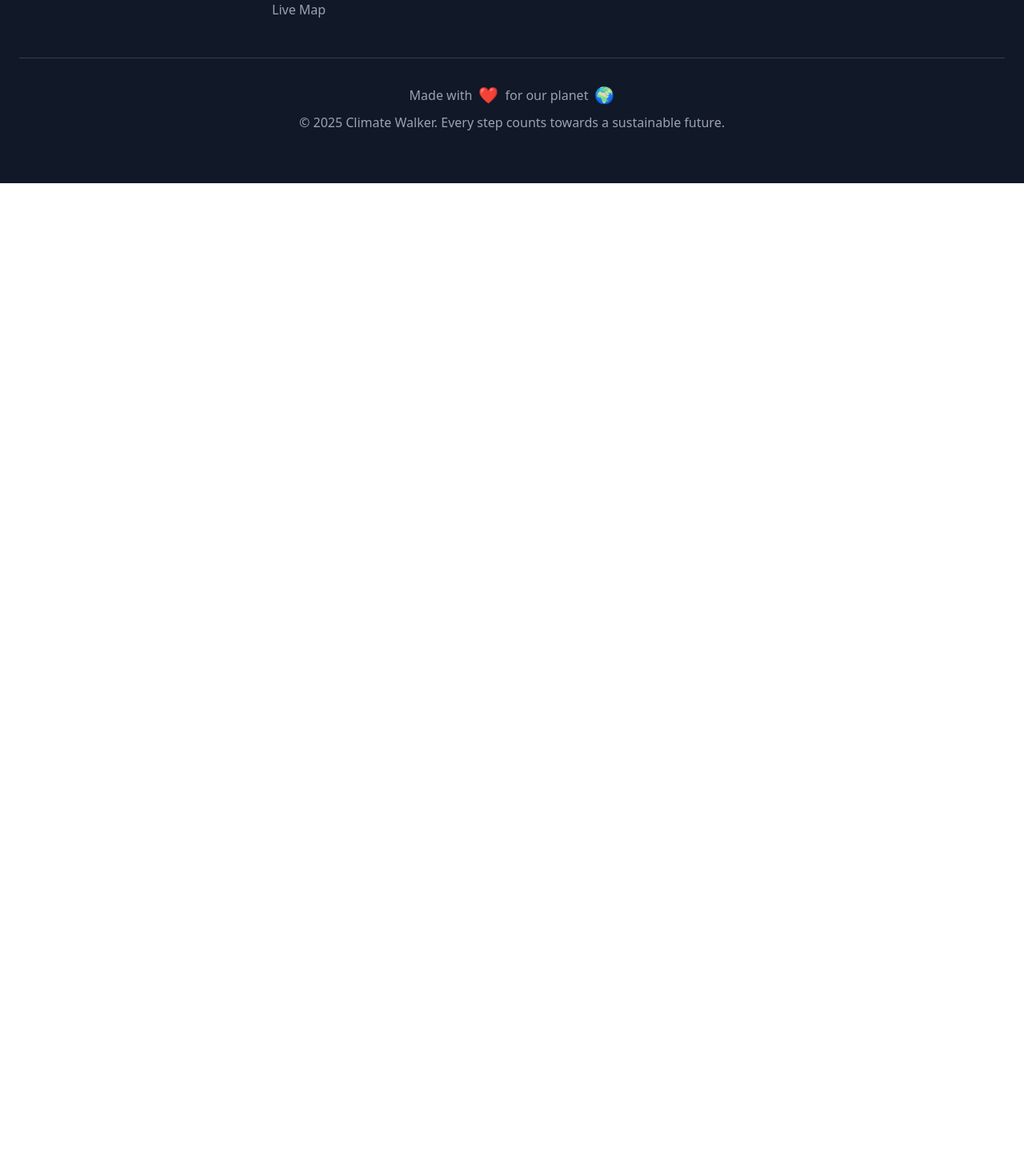
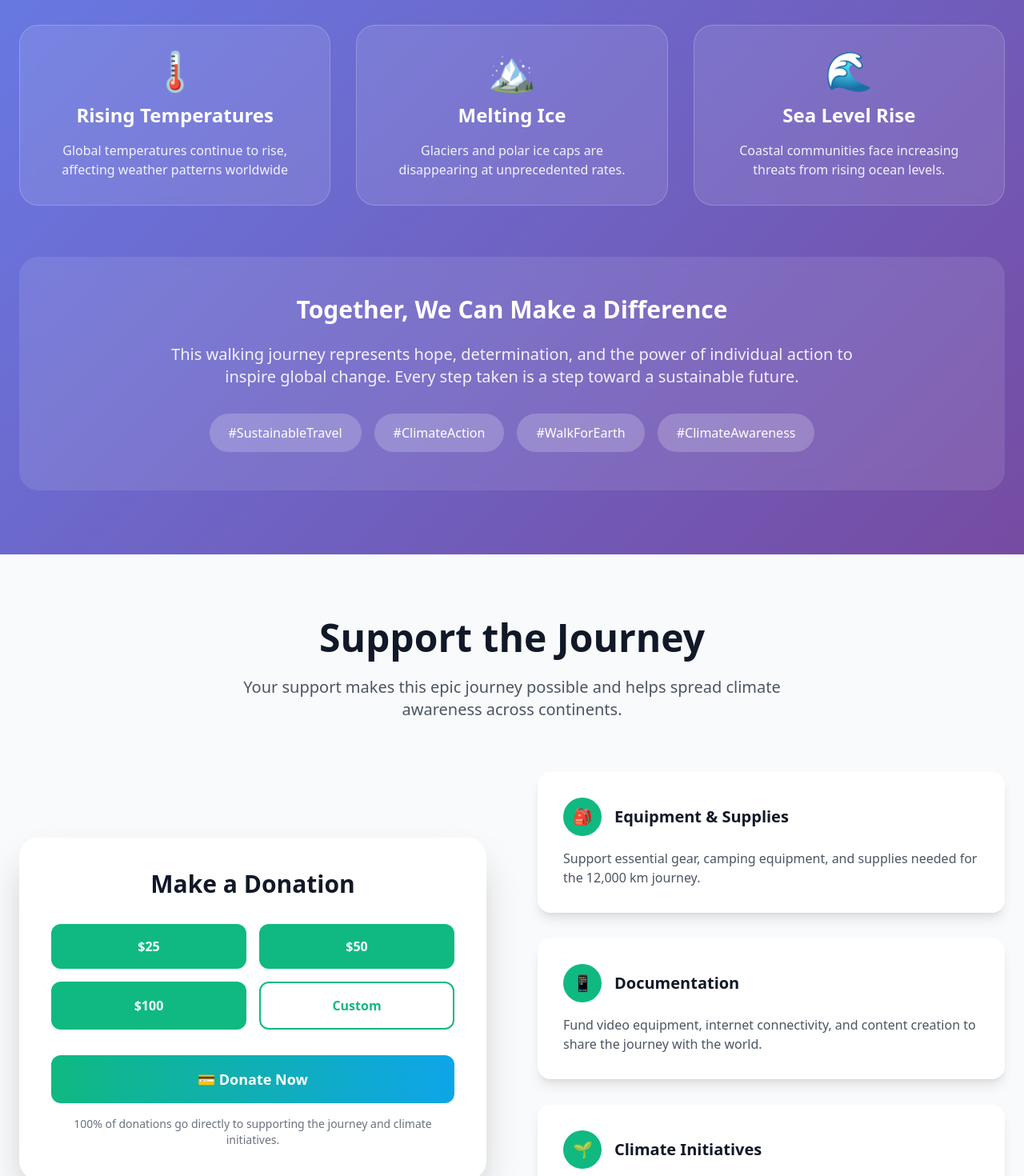
Before and after one commit to prince5756/Climate-Walker, a Nuxt app: page / in a window 1280 px wide. Shown: the part 2100-3570 px from the top of the page at 80% size. Before the commit the page ends 2329 px from the top, so only its background shows below. Built offline with nearby package versions, Linux system fonts and the light colour scheme.

Commit message:
Created Climate action, Social, Support, Donate and add into home page also improve image styling in Journey section.

```diff
--- /dev/null
+++ b/app/components/home/ClimateAction.vue
@@ -0,0 +1,69 @@
+<script setup>
+
+const titel = ""
+
+const climateChangeCard = [
+    {
+        titel: "Rising Temperatures",
+        url: "#",
+        icon: "🌡️",
+        description: "Global temperatures continue to rise, affecting weather patterns worldwide",
+    },
+    {
+        titel: "Melting Ice",
+        url: "#",
+        icon: "🏔️",
+        description: "Glaciers and polar ice caps are disappearing at unprecedented rates.",
+    },
+    {
+        titel: "Sea Level Rise",
+        url: "#",
+        icon: "🌊",
+        description: "Coastal communities face increasing threats from rising ocean levels.",
+    }
+]
+
+const tags = ["SustainableTravel", "ClimateAction", "WalkForEarth", "ClimateAwareness"]
+</script>
+
+<template>
+    <section id="impact" class="py-20 gradient-bg text-white">
+        <div class="max-w-7xl mx-auto px-6">
+            <div class="text-center mb-16">
+                <h2 class="text-4xl md:text-5xl font-bold mb-6">
+                    Why Climate Action Matters
+                </h2>
+                <p class="text-xl opacity-90 max-w-3xl mx-auto">
+                    Climate change affects every corner of our planet. This journey
+                    connects stories, communities, and solutions from across continents.
+                </p>
+            </div>
+
+            <div class="grid md:grid-cols-3 gap-8 mb-16">
+                <NuxtLink :to="card.url" v-for="(card, index) in climateChangeCard" :key="index"
+                    class="glass-effect p-8 rounded-3xl text-center transform hover:scale-105 transition-all">
+                    <div class="text-5xl mb-4">{{ card.icon }}</div>
+                    <h3 class="text-2xl font-bold mb-4">{{ card.titel }}</h3>
+                    <p class="opacity-90">
+                        {{ card.description }}
+                    </p>
+                </NuxtLink>
+            </div>
+
+            <div class="bg-white/10 backdrop-blur-md rounded-3xl p-12 text-center">
+                <h3 class="text-3xl font-bold mb-6">
+                    Together, We Can Make a Difference
+                </h3>
+                <p class="text-xl mb-8 opacity-90 max-w-4xl mx-auto">
+                    This walking journey represents hope, determination, and the power
+                    of individual action to inspire global change. Every step taken is a
+                    step toward a sustainable future.
+                </p>
+                <div class="flex flex-wrap justify-center gap-4">
+                    <span v-for="(tag, index) in tags" :key="index" class="bg-white/20 px-6 py-3 rounded-full">#{{ tag
+                        }}</span>
+                </div>
+            </div>
+        </div>
+    </section>
+</template>
--- a/app/components/home/Journey.vue
+++ b/app/components/home/Journey.vue
@@ -41,7 +41,8 @@ const cardContent = [
 
             <div class="grid lg:grid-cols-2 gap-16 items-center">
                 <div class="relative">
-                    <img src="/images/my_journey.webp" width="400px" alt="Mountain hiking journey" />
+                    <img src="/images/my_journey.webp" width="500" alt="Mountain hiking journey"
+                        class="rounded-3xl shadow-2xl transform hover:scale-105 transition-transform duration-500" />
                 </div>
 
                 <div class="space-y-8">
--- /dev/null
+++ b/app/components/home/Social.vue
@@ -0,0 +1,59 @@
+<script setup lang="ts">
+import Youtube from '@/components/icons/Youtube.vue';
+import Instagram from '@/components/icons/Instagram.vue';
+import Facebook from '@/components/icons/Facebook.vue';
+import WhatsApp from '@/components/icons/WhatsApp.vue';
+
+const appConfig = useAppConfig()
+
+const social = [
+  {
+    url: appConfig.owner.social.YouTube,
+    icon: Youtube,
+    title: "YouTube",
+    color: "bg-red-600 hover:bg-red-700"
+  },
+  {
+    url: appConfig.owner.social.Instagram,
+    icon: Instagram,
+    title: "Instagram",
+    color: "bg-gradient-to-r from-purple-500 to-pink-500 hover:from-purple-600 hover:to-pink-600"
+  },
+  {
+    url: appConfig.owner.social.Facebook,
+    icon: Facebook,
+    title: "Facebook",
+    color: "bg-blue-600 hover:bg-blue-700"
+  },
+  {
+    url: appConfig.owner.social.WhatsApp,
+    icon: WhatsApp,
+    title: "WhatsApp",
+    color: "bg-green-500 hover:bg-green-600"
+  },
+]
+</script>
+
+<template>
+  <section class="py-20 bg-white">
+    <div class="max-w-7xl mx-auto px-6 text-center">
+      <h2 class="text-4xl font-bold text-gray-900 mb-6">
+        Follow the Journey
+      </h2>
+      <p class="text-xl text-gray-600 mb-12 max-w-3xl mx-auto">
+        Stay updated with daily progress, stunning photos, and inspiring
+        stories from the road.
+      </p>
+
+      <div class="flex flex-wrap justify-center gap-6">
+        <a v-for="(item, index) in social" :key="index" :href="item.url" target="_blank" :class="item.color"
+          class="group text-white px-8 py-4 rounded-2xl shadow-lg transition-all transform hover:scale-105 flex items-center gap-3">
+
+          <component :is="item.icon" />
+
+          <span class="font-semibold">{{ item.title }}</span>
+        </a>
+      </div>
+    </div>
+  </section>
+</template>
--- /dev/null
+++ b/app/components/home/Support.vue
@@ -0,0 +1,59 @@
+<script setup>
+
+const supportCard = [
+    {
+        titel: "Equipment & Supplies",
+        icon: "🎒",
+        description: "Support essential gear, camping equipment, and supplies needed for the 12,000 km journey."
+    },
+    {
+        titel: "Documentation",
+        icon: "📱",
+        description: "Fund video equipment, internet connectivity, and content creation to share the journey with the world.",
+    },
+    {
+        titel: "Climate Initiatives",
+        icon: "🌱",
+        description: "Contribute to local climate projects and environmental initiatives discovered along the route."
+    }
+]
+
+</script>
+
+<template>
+    <section id="support" class="py-20 bg-gray-50">
+        <div class="max-w-7xl mx-auto px-6">
+            <div class="text-center mb-16">
+                <h2 class="text-4xl md:text-5xl font-bold text-gray-900 mb-6">
+                    Support the Journey
+                </h2>
+                <p class="text-xl text-gray-600 max-w-3xl mx-auto">
+                    Your support makes this epic journey possible and helps spread
+                    climate awareness across continents.
+                </p>
+            </div>
+
+            <div class="grid lg:grid-cols-2 gap-16 items-center">
+
+                <HomePartialsDonate />
+
+                <div class="space-y-8">
+                    <div v-for="(card, index) in supportCard" :key="index" class="bg-white p-8 rounded-2xl shadow-lg">
+                        <div class="flex items-center mb-4">
+                            <div
+                                class="w-12 h-12 bg-climate-green rounded-full flex items-center justify-center text-white text-xl mr-4">
+                                {{ card.icon }}
+                            </div>
+                            <h4 class="text-xl font-bold text-gray-900">
+                                {{ card.titel }}
+                            </h4>
+                        </div>
+                        <p class="text-gray-600">
+                            {{ card.description }}
+                        </p>
+                    </div>
+                </div>
+            </div>
+        </div>
+    </section>
+</template>
--- /dev/null
+++ b/app/components/home/partials/Donate.vue
@@ -0,0 +1,41 @@
+<script setup>
+</script>
+
+<template>
+    <div>
+        <div class="bg-white p-10 rounded-3xl shadow-2xl">
+            <h3 class="text-3xl font-bold text-gray-900 mb-8 text-center">
+                Make a Donation
+            </h3>
+
+            <div class="grid grid-cols-2 gap-4 mb-8">
+                <button
+                    class="bg-climate-green hover:bg-green-600 text-white p-4 rounded-xl font-semibold transition-colors">
+                    $25
+                </button>
+                <button
+                    class="bg-climate-green hover:bg-green-600 text-white p-4 rounded-xl font-semibold transition-colors">
+                    $50
+                </button>
+                <button
+                    class="bg-climate-green hover:bg-green-600 text-white p-4 rounded-xl font-semibold transition-colors">
+                    $100
+                </button>
+                <button
+                    class="border-2 border-climate-green text-climate-green hover:bg-climate-green hover:text-white p-4 rounded-xl font-semibold transition-all">
+                    Custom
+                </button>
+            </div>
+
+            <button
+                class="w-full bg-gradient-to-r from-climate-green to-climate-blue text-white py-4 rounded-xl text-lg font-bold hover:shadow-lg transition-all transform hover:scale-105">
+                💳 Donate Now
+            </button>
+
+            <p class="text-sm text-gray-500 text-center mt-4">
+                100% of donations go directly to supporting the journey and
+                climate initiatives.
+            </p>
+        </div>
+    </div>
+</template>
--- a/app/pages/index.vue
+++ b/app/pages/index.vue
@@ -4,13 +4,26 @@
 <template>
   <HomeHero />
   <HomeJourney />
+  <HomeClimateAction />
+  <HomeSupport />
+  <HomeSocial />
 </template>
 
 <style>
+.gradient-bg {
+  background: linear-gradient(135deg, #667eea 0%, #764ba2 100%);
+}
+
 .hero-bg {
   background: linear-gradient(rgba(0, 0, 0, 0.4), rgba(0, 0, 0, 0.6)), url("/images/mountain3.webp");
   background-size: cover;
   background-position: center;
   background-attachment: fixed;
 }
+
+.glass-effect {
+  background: rgba(255, 255, 255, 0.1);
+  backdrop-filter: blur(10px);
+  border: 1px solid rgba(255, 255, 255, 0.2);
+}
 </style>
```
